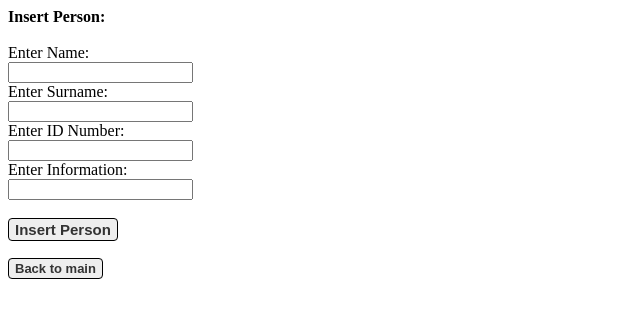
After one commit to gatiskevans/human-register, a PHP site: page /app/insert.html in a window 1280 px wide. The commit adds this page. Shown: the top 318 px of the page, without its empty margins (0-640 px from the left). Run offline with PHP 8.4, Linux system fonts and the light colour scheme.

Commit message:
Human Register with View, Insert and Delete functionality

```diff
--- /dev/null
+++ b/app/insert.html
@@ -0,0 +1,27 @@
+<!DOCTYPE html>
+<html lang="en">
+<head>
+    <title>Insert Person</title>
+    <link rel="stylesheet" href="../css/style.css">
+</head>
+<body>
+
+    <b>Insert Person: </b>
+    <br><br>
+    <form action="../index.php" method="post">
+        <label for="name">Enter Name: </label><br>
+        <input type="text" name="name" id="name"><br>
+        <label for="surname">Enter Surname: </label><br>
+        <input type="text" name="surname" id="surname"><br>
+        <label for="idNo">Enter ID Number: </label><br>
+        <input type="text" name="idNo" id="idNo"><br>
+        <label for="info">Enter Information: </label><br>
+        <input type="text" name="info" id="info"><br><br>
+        <input type="submit" name="submit" id="insertPerson" value="Insert Person"><br>
+    </form>
+
+    <br>
+    <a id="backToMain" href="../index.php">Back to main</a>
+
+</body>
+</html>
--- /dev/null
+++ b/css/style.css
@@ -0,0 +1,44 @@
+table, th, td {
+    border: 1px solid black;
+    text-align: center;
+}
+
+#idNumber {
+    padding-left: 10px;
+    padding-right: 10px;
+}
+
+a {
+    font: bold 16px Arial;
+    text-decoration: none;
+    background-color: #EEEEEE;
+    border-radius: 4px;
+    color: #333333;
+    padding: 2px 6px 2px 6px;
+    border: 1px solid black;
+}
+
+a#backToMain {
+    font: bold 13px Arial;
+    text-decoration: none;
+    background-color: #EEEEEE;
+    border-radius: 4px;
+    color: #333333;
+    padding: 2px 6px 2px 6px;
+    border: 1px solid black;
+}
+
+th#header {
+    padding-left: 10px;
+    padding-right: 10px;
+}
+
+input#insertPerson {
+    font: bold 15px Arial;
+    text-decoration: none;
+    background-color: #EEEEEE;
+    border-radius: 4px;
+    color: #333333;
+    padding: 2px 6px 2px 6px;
+    border: 1px solid black;
+}
--- a/data/data.csv
+++ b/data/data.csv
@@ -0,0 +1,5 @@
+name,surname,idNo,information
+Pēteris,Ķļaviņš,080892-12347,hello
+Jānis,Bērziņš,110987-12489,
+John,Doe,150598-12588,Fugitive
+Jane,Doe,161278-12456,Civilian
```
Also changed, not shown: app/DataHandler.php (added, +51 -0 lines), app/Validate/CheckValidity.php (added, +31 -0 lines), app/isset.php (added, +7 -0 lines), composer.json (+9 -1 lines), index.php (+78 -0 lines), 1 other file.
